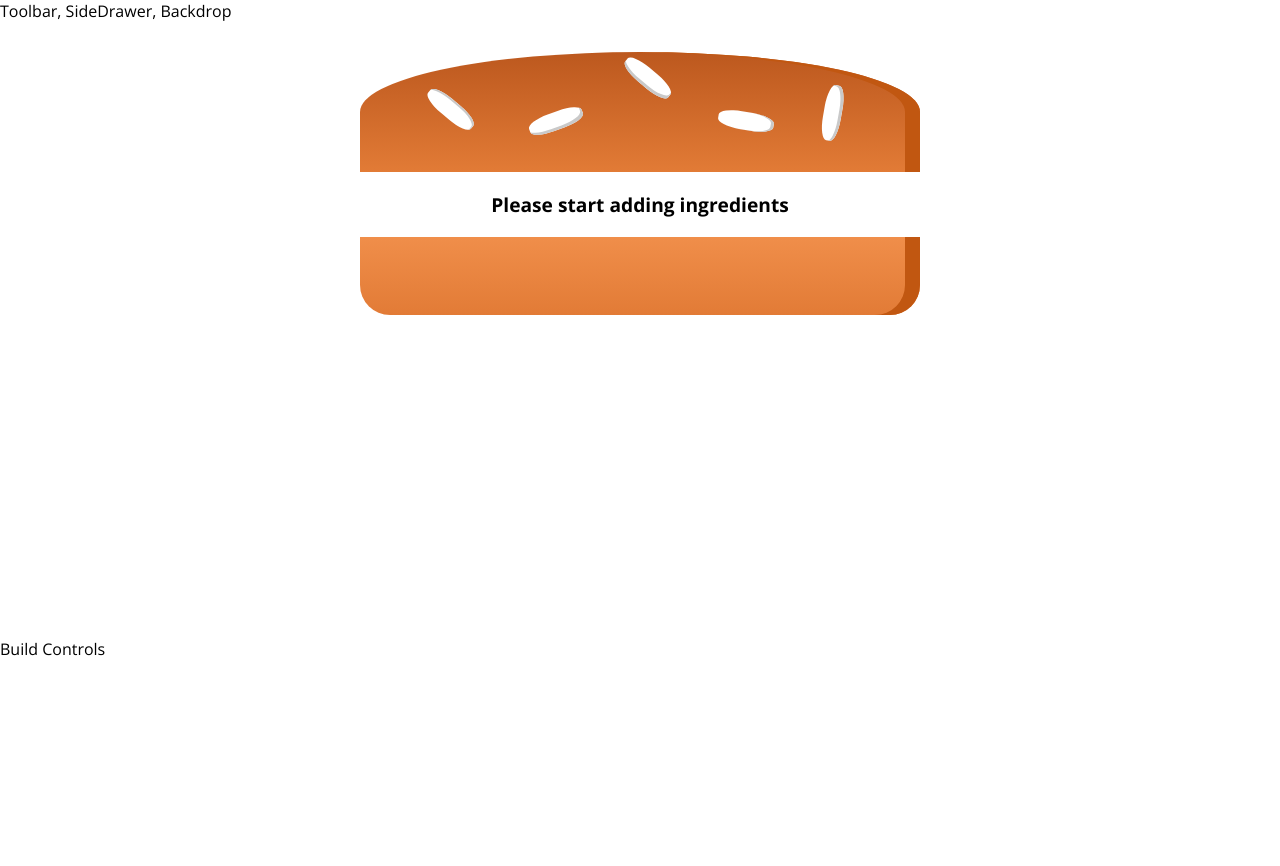
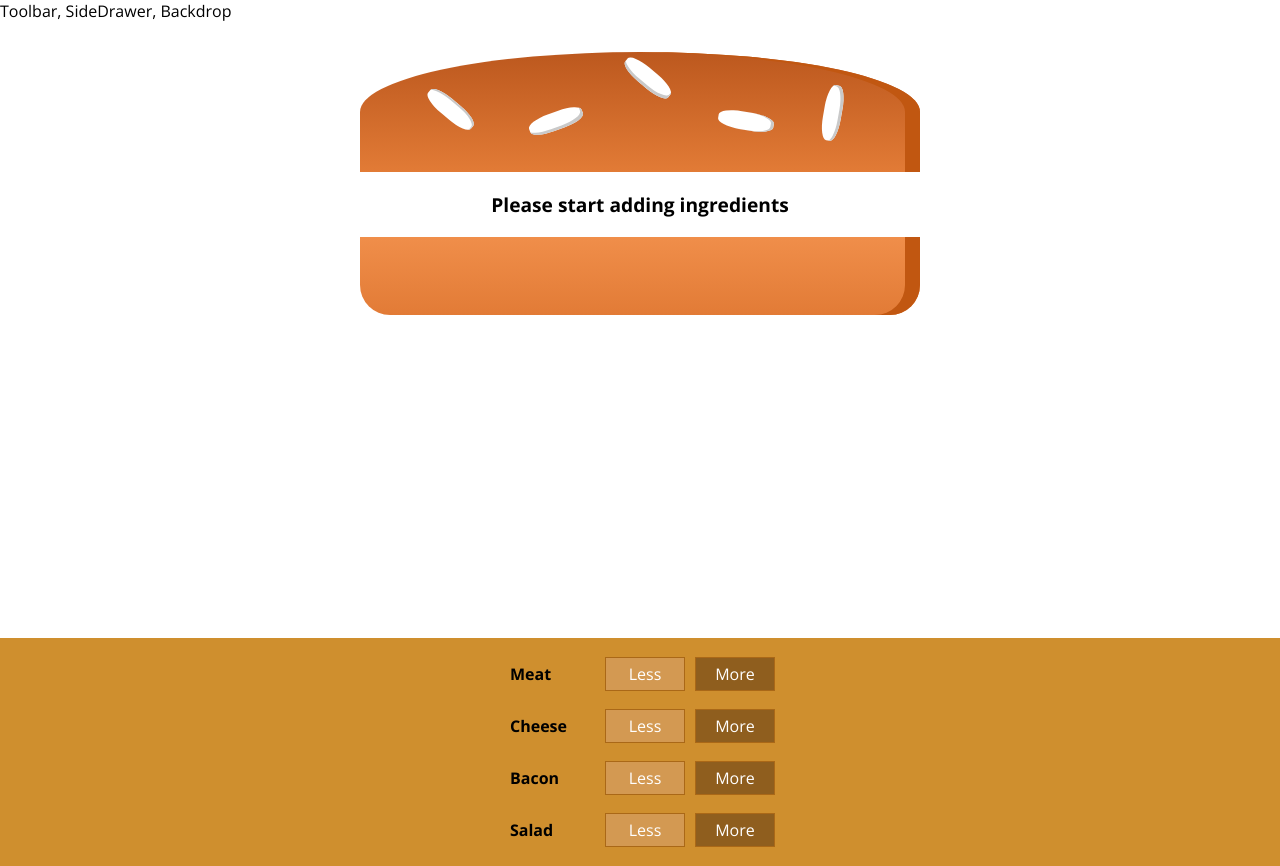
Before and after one commit to pshadow/BurgerBuilder, a React (Create React App) app: page / in a window 1280 px wide. Before the commit the page ends 800 px from the top, so only its background shows below. Built offline with nearby package versions, Linux system fonts and the light colour scheme.

Commit message:
add build controls - wip

```diff
--- /dev/null
+++ b/src/components/Burger/BuildControls/BuildControl/BuildControl.js
@@ -0,0 +1,12 @@
+import React from 'react';
+import classes from './BuildControl.module.css';
+
+const buildControl = (props) => (
+    <div className={classes.BuildControl}>
+        <div className={classes.Label}>{props.label}</div>
+        <button className={classes.Less}>Less</button>
+        <button className={classes.More}>More</button>
+    </div>
+);
+
+export default buildControl;
--- /dev/null
+++ b/src/components/Burger/BuildControls/BuildControl/BuildControl.module.css
@@ -0,0 +1,56 @@
+.BuildControl {
+    display: flex;
+    justify-content: space-between;
+    align-items: center;
+    margin: 5px 0;
+}
+
+.BuildControl button {
+    display: block;
+    font: inherit;
+    padding: 5px;
+    margin: 0 5px;
+    width: 80px;
+    border: 1px solid #AA6817;
+    cursor: pointer;
+    outline: none;
+}
+
+.BuildControl button:disabled {
+    background-color: #AC9980;
+    border: 1px solid #7E7365;
+    color: #ccc;
+    cursor: default;
+}
+
+.BuildControl button:hover:disabled {
+    background-color: #AC9980;
+    color: #ccc;
+    cursor: not-allowed;
+}
+
+.Label {
+    padding: 10px;
+    font-weight: bold;
+    width: 80px;
+}
+
+.BuildControl .Less {
+    background-color: #D39952;
+    color: white;
+}
+
+.BuildControl .More {
+    background-color: #8F5E1E;
+    color: white;
+}
+
+.BuildControl .Less:hover, .BuildControl .Less:active {
+    background-color: #DAA972;
+    color: white;
+}
+
+.BuildControl .More:hover,.BuildControl .More:active {
+    background-color: #99703F;
+    color: white;
+}
--- /dev/null
+++ b/src/components/Burger/BuildControls/BuildControls.js
@@ -0,0 +1,20 @@
+import React from 'react';
+import BuildControl from './BuildControl/BuildControl';
+import classes from './BuildControls.module.css';
+
+const controls = [
+    { label: 'Meat', type: 'meat' },
+    { label: 'Cheese', type: 'cheese' },
+    { label: 'Bacon', type: 'bacon' },
+    { label: 'Salad', type: 'salad' }
+];
+
+const buildControls = (props) => (
+    <div className={classes.BuildControls}>
+        {controls.map(control =>
+            <BuildControl key={control.label} label={control.label} />
+        )}
+    </div>
+);
+
+export default buildControls;
--- /dev/null
+++ b/src/components/Burger/BuildControls/BuildControls.module.css
@@ -0,0 +1,10 @@
+.BuildControls {
+    width: 100%;
+    background-color: #CF8F2E;
+    display: flex;
+    flex-flow: column;
+    align-items: center;
+    box-shadow: 0 2px 1px #CCC;
+    margin: auto;
+    padding: 10px 0;
+}
--- a/src/containers/BurgerBuilder/BurgerBuilder.js
+++ b/src/containers/BurgerBuilder/BurgerBuilder.js
@@ -1,5 +1,6 @@
 import React, { Component } from 'react';
 import Burger from '../../components/Burger/Burger';
+import BuildControls from '../../components/Burger/BuildControls/BuildControls';
 
 class BurgerBuilder extends Component {
     state = {
@@ -14,7 +15,7 @@
         return (
             <React.Fragment>
                 <Burger ingredients={this.state.ingredients} />
-                <div>Build Controls</div>
+                <BuildControls />
             </React.Fragment>
         )
     }
```
